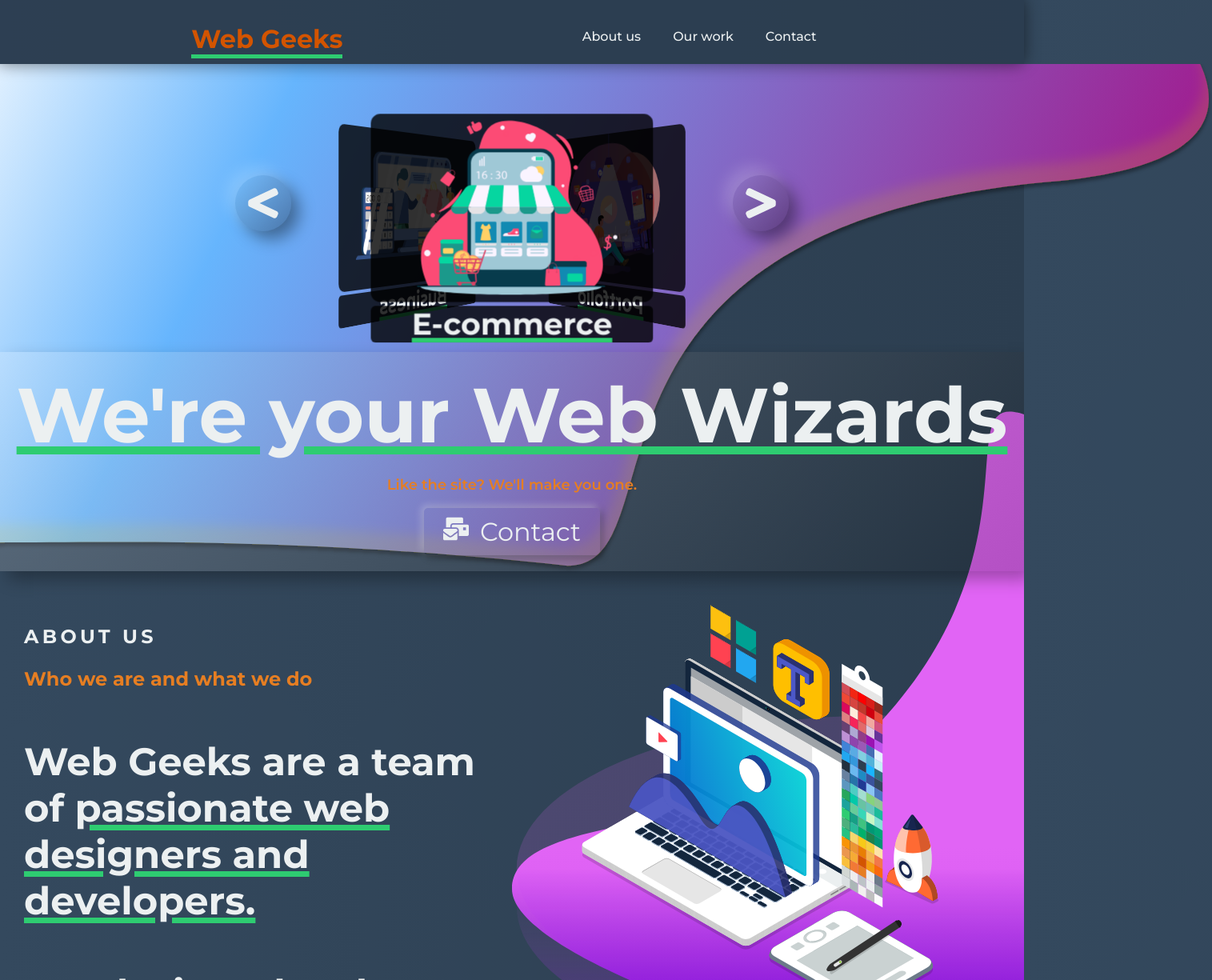
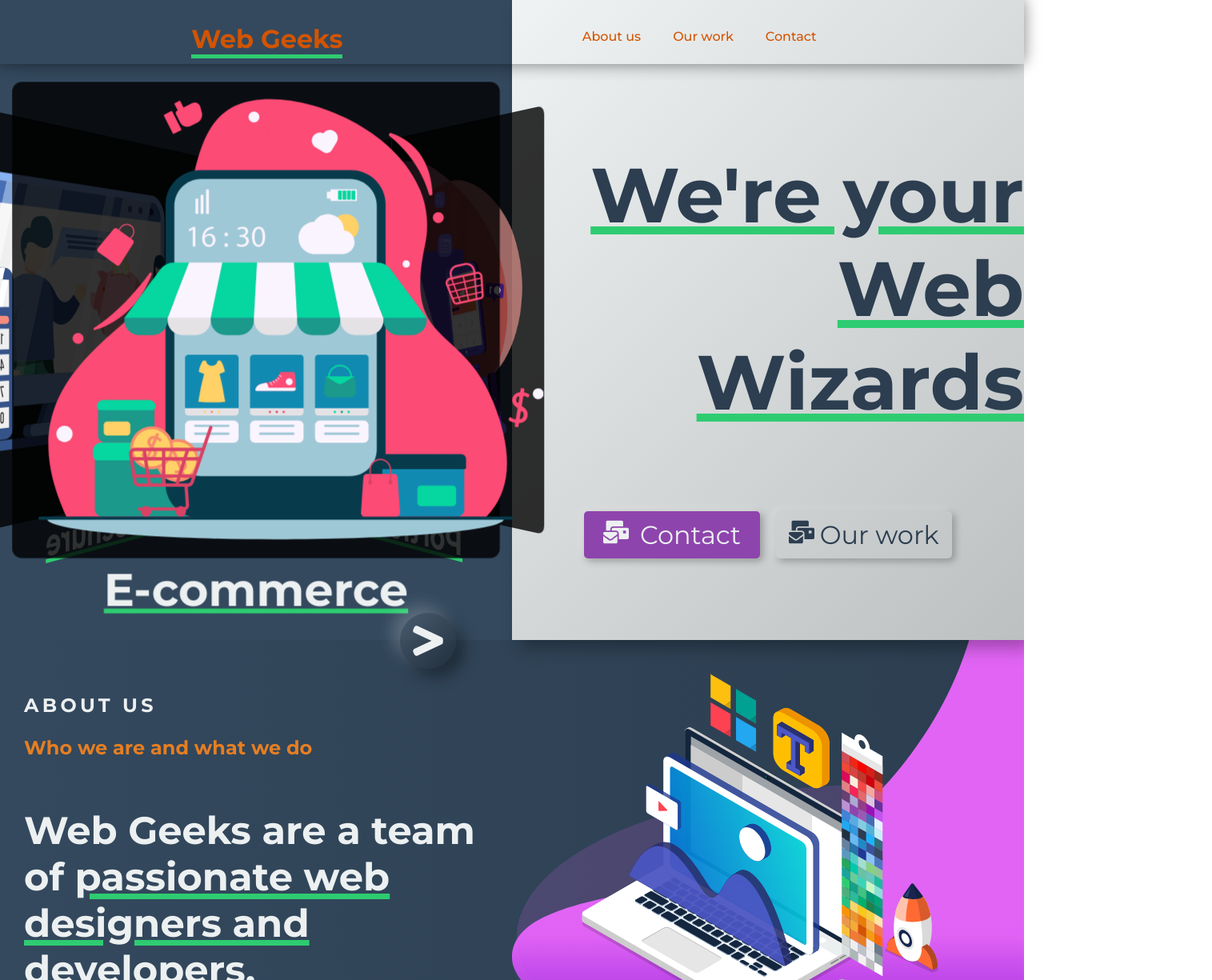
Before and after one commit to AaronRBetts/Web-design-agency, a React (Create React App) app: page / in a window 1280 px wide. Shown: the top 1225 px of the page at 80% size, 1515 px wide, since content can reach past the window. Built offline with nearby package versions, Linux system fonts and the light colour scheme.

Commit message:
changed hero and project layout

```diff
--- a/src/components/Hero/Hero.js
+++ b/src/components/Hero/Hero.js
@@ -61,9 +61,10 @@ class Hero extends React.Component {
                 <img id="hero-bg" alt="Hero background" src={HeroBg}/>
                 <div id="showcaseWrapper">
                     <div id="showcase">
-                    <button className="slide" id="prev"><FaLessThan className="card" /></button>
+                    {/* <button className="slide" id="prev"><FaLessThan className="card" /></button> */}
                     <div className="container">
-                        <div className="carousel">
+                    <button className="slide" id="next"><FaGreaterThan className="card" /></button>
+                    <div className="carousel">
                             <div id="carousel-ecom">
                                 <img className="carousel-img" alt="carousel ecommerce" src={carouselA} />
                                 <h2>E-commerce</h2>
@@ -74,22 +75,27 @@ class Hero extends React.Component {
                             </div>
                             <div id="carousel-brand">
                                 <img className="carousel-img" alt="carousel business" src={carouselC} />
-                                <h2>Business</h2>
+                                <h2>Brochure</h2>
                             </div>
                         </div>
                     </div>
-                    <button className="slide" id="next"><FaGreaterThan className="card" /></button>
                     </div>
                 </div>
                 {/* <img id="hero-image" src={HeroImage}/> */}
                 <div id="title-section" className="card">
                     <h1>We're your Web Wizards</h1>
-                    <h3>Like the site? We'll make you one.</h3>
-                    <Link to="contact"
-                                smooth={true}
-                                duration={500}
-                                offset={-80}>
-                                    <FaMailBulk /> <p>Contact</p></Link>
+                    <div className="ctaWrapper">
+                        <Link className="primarybtn" to="contact"
+                                    smooth={true}
+                                    duration={500}
+                                    offset={-80}>
+                                <FaMailBulk /> <p>Contact</p></Link>
+                        <Link className="secondarybtn" to="work"
+                                    smooth={true}
+                                    duration={500}
+                                    offset={-80}>
+                                <FaMailBulk /> <p>Our work</p></Link>
+                    </div>
                 </div>
             </section>
         )
--- a/src/components/Hero/Hero.scss
+++ b/src/components/Hero/Hero.scss
@@ -1,24 +1,28 @@
 #hero {
-    padding-top: 80px;
+    height: 100vh;
     margin: 0 auto;
     width: 100%;
     display: flex;
     flex-wrap: wrap;
     justify-content: space-between;
     overflow: visible;
+    background-color: #ecf0f1;
 
     #hero-bg {
+        display: none;
         z-index: -1;
         position: absolute;
         width: auto;
-        overflow: visible;
+        overflow: hidden;
     }
 
     #showcaseWrapper{
+        height: 100%;
+        background-color: #34495e;
+        width: 50%;
         margin: auto;
         display: inline;
         overflow: visible;
-        width: fit-content;
 
         .heading{
             text-align: center;
@@ -27,6 +31,9 @@
     }
 
     #showcase{
+        height: 100%;
+        justify-content: center;
+        align-items: center;
         margin: auto;
         display: flex;
         overflow: visible;
@@ -38,6 +45,9 @@
     }
 
     .slide {
+        position: absolute;
+        right: 0;
+        bottom: -200px;
         border: 0px solid #000;
         // margin-top: 80px;
         // height: 500px;
@@ -71,19 +81,25 @@
 }
 
 #title-section {
-    width: 100%;
-    margin: auto;
-    padding: 20px;
+    color: #2c3e50;
+    width: 50%;
+    height: 100%;
 
     display: flex;
-    flex-direction: column;
-    text-align: center;
-    align-items: center;
+    flex-wrap: wrap;
+    justify-content: center;
+    text-align: end;
     transition: 0.2s all ease;
+
+    .ctaWrapper {
+        display: flex;
+        margin: auto;
+    }
 
 
     h1 {
         margin: 0;
+        margin-top: auto;
         font-size: 6rem;
         text-decoration: underline;
         text-decoration-thickness: 10px;
@@ -105,9 +121,14 @@
         line-height: 22px;
     }
 
+    .primarybtn {
+        background-color: #8e44ad;
+        color: #ecf0f1;
+    }
+
     a {
+        margin: 10px;
         font-size: xx-large;
-        color: #ecf0f1;;
         width: 200px;
         display: flex;
         justify-content: space-evenly;
@@ -140,37 +161,36 @@
 }
 
 .container {
-    margin: 80px 120px;
-    width: 300px;
-    height: 200px;
+    margin: 10px;
+    width: 40vw;
+    height: 500px;
     position: relative;
-    perspective: 1000px;
+    perspective: 1500px;
 
     .carousel {
         height: 100%;
         width: 100%;
         position: absolute;
         transform-style: preserve-3d;
-        transition: transform 1s ease-in-out;
+        transition: transform 1s ease;
 
         #carousel-ecom {
-            transform: rotateY(0deg) translateZ(150px);
+            transform: rotateY(0deg) translateZ(240px);
         }
 
         #carousel-portfolio {
-            transform: rotateY(120deg) translateZ(150px);
+            transform: rotateY(120deg) translateZ(240px);
         }
 
         #carousel-brand {
-            transform: rotateY(240deg) translateZ(150px);
+            transform: rotateY(240deg) translateZ(240px);
         }
 
         > div {
             display: block;
             position: absolute;
-            width: 300px;
-            height: 200px;
-            font-size: 1rem;
+            width: 100%;
+            height: 500px;
             text-align: center;
             color: #000;
             background:rgba(0, 0, 0, 0.8);
@@ -178,10 +198,9 @@
             transition: transform 0.1s ease;
 
             h2 {
-                font-size: 2rem;
+                font-size: 3rem;
                 margin: 0;
                 color: #ecf0f1;;
-                background:rgba(0, 0, 0, 0.8);
                 border-radius: 5px;
                 text-decoration: underline;
                 text-decoration-thickness: 5px;
--- a/src/components/Navbar/Navbar.scss
+++ b/src/components/Navbar/Navbar.scss
@@ -4,7 +4,6 @@
     height: 80px;
     left: 0px;
     top: 0px;
-    background: rgba(44, 62, 80, 0.8);
     box-shadow: -3px -3px 20px rgba(0, 0, 0, 0.3),
     0px 0px 20px rgba(0, 0, 0, 0.3);
     display: flex;
@@ -47,7 +46,7 @@
 #nav-links > a {
     font-weight: 500;
     text-decoration: none;
-    color: #ecf0f1;
+    color: #d35400;
     list-style: none;
     margin: 20px;
 
--- a/src/components/Showcase/Project/Project.scss
+++ b/src/components/Showcase/Project/Project.scss
@@ -10,7 +10,7 @@
             z-index: 999;
             margin: 10px 30px;
             font-weight: 800;
-            font-size: 48px;
+            font-size: 80px;
         }
 
         // a {
@@ -44,9 +44,12 @@
     }
 
     .project-info {
+        position: absolute;
+        top: 0;
+        right: 0;
         display: flex;
-        margin: 20px auto auto;
-        width: 40%;
+        margin: 20px;
+        width: 30%;
         height: auto;
 
         .info-card{
@@ -111,11 +114,11 @@
             h3 {
                 margin: 0;
                 font-weight: 600;
-                font-size: 36px;
+                font-size: 24px;
             }
 
             p {
-                font-size: 24px;
+                font-size: 18px;
                 font-weight: 500;
                 padding: 20px;
                 padding-bottom: 0;
@@ -135,17 +138,12 @@
     }
 
     .project-display {
-        z-index: 1;
         overflow: visible;
-        width: 50%;
 
-        @media screen and (max-width: 1024px) {
-            width: 100%;
-        }
 
         .project-img {
-            z-index: 1;
-            transform: translate(-10%, 0) scale(1.2);
+            width: 100vw;
+            transform: translate(-10%, -5%);
         }
     }
 
@@ -177,7 +175,6 @@
 
 
             .project-info {
-                width: auto;
             }
         }
     }
```
